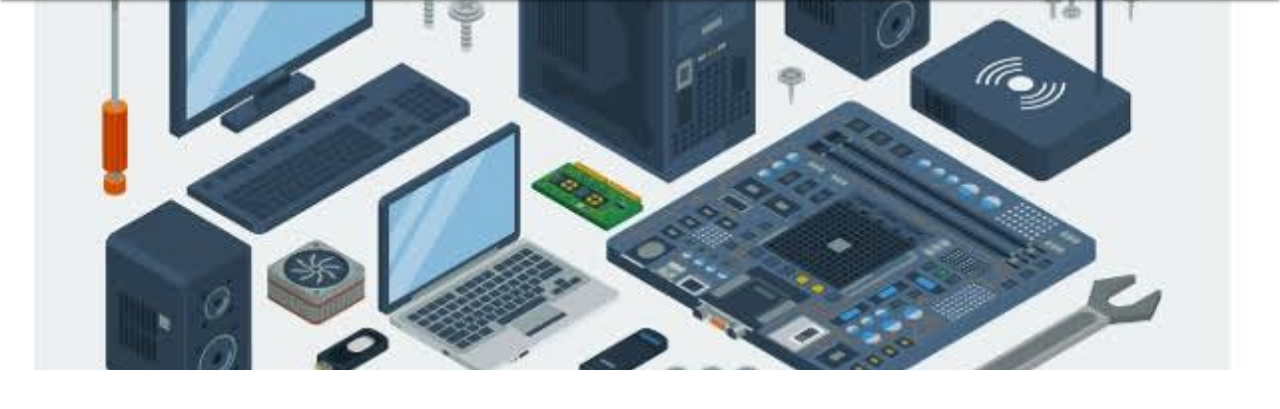
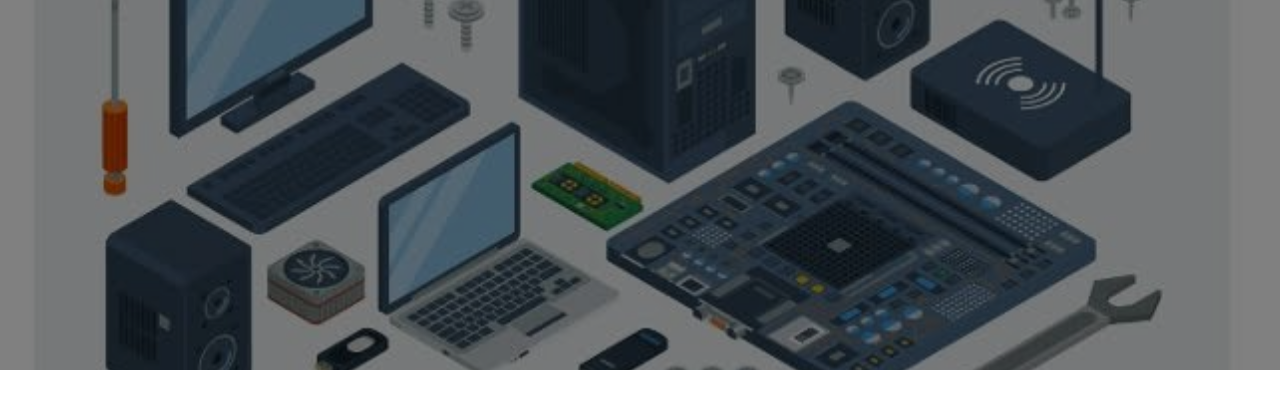
Before and after one commit to pedroMattos/projectVue, a PHP site: page / in a window 1280 px wide. Shown: the part 79-488 px from the top of the page. Run offline with PHP 8.4, Linux system fonts and the light colour scheme.

Commit message:
css update

```diff
--- a/assets/css/main.css
+++ b/assets/css/main.css
@@ -32,6 +32,7 @@ nav ul li#brand {
     position: absolute;
     right: 30px;
     opacity: 0;
+    z-index: 9;
 }
 #submenu li {
     padding: 0 7px 5px 7px;
@@ -50,4 +51,5 @@ nav ul li#brand {
     width: 100%;
     height: 100%;
     object-fit: cover;
+    filter: brightness(50%);
 }
```
